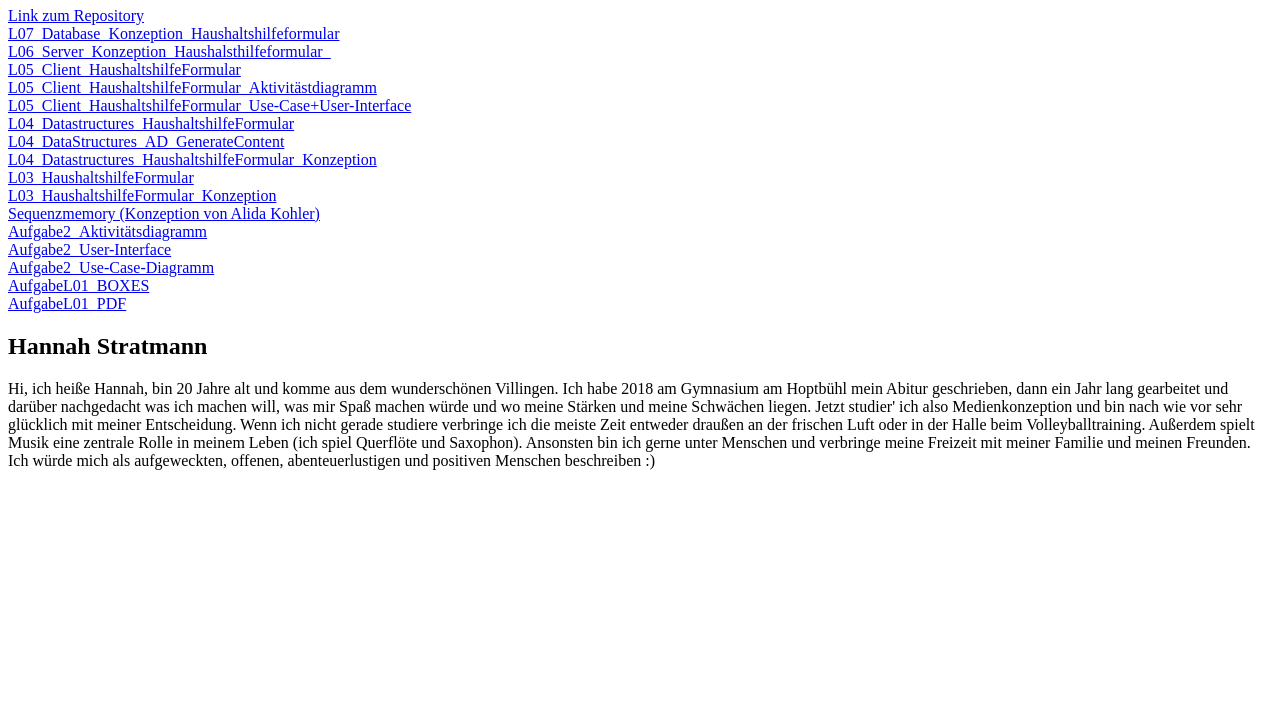
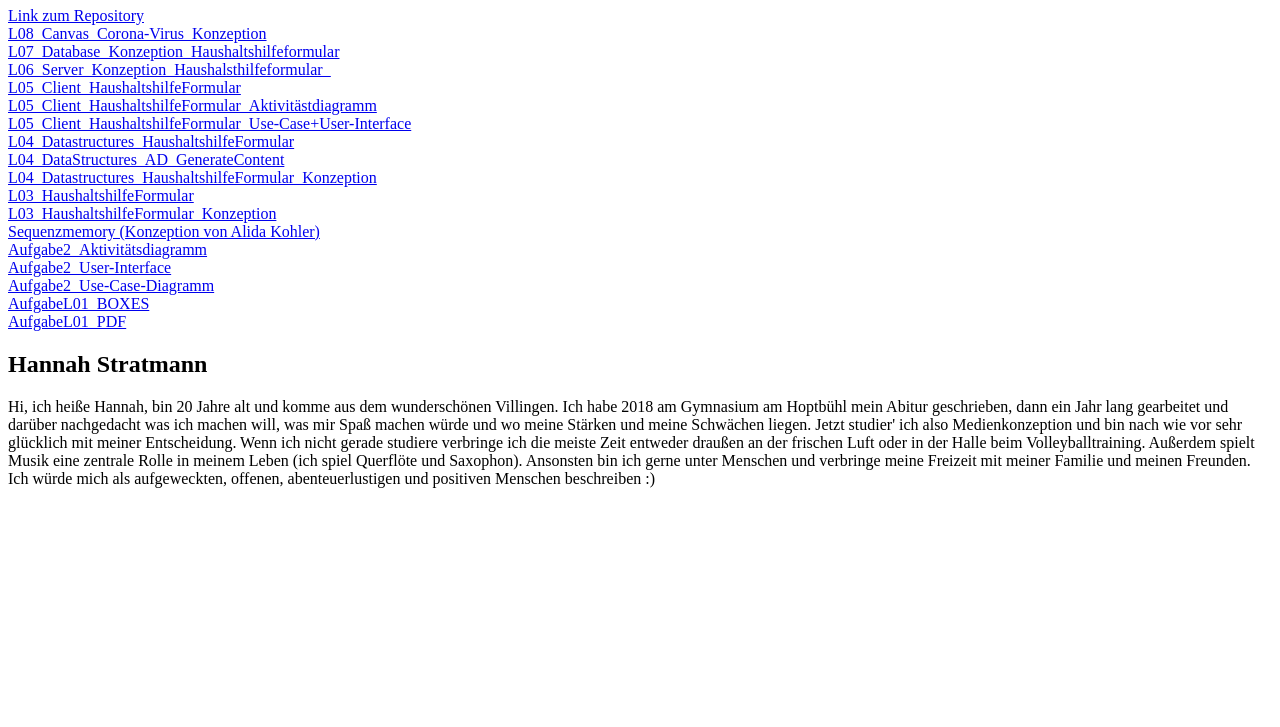
Before and after one commit to Hannah257/EIA2, a website: page Steckbrief/steckbrief.htm in a window 1280 px wide. Shown: the part 73-800 px from the top of the page. Drawn offline with Linux system fonts and the light colour scheme.

Commit message:
Update setckbrief

```diff
--- a/Steckbrief/steckbrief.htm
+++ b/Steckbrief/steckbrief.htm
@@ -10,6 +10,7 @@
 <h1>Aufgaben</h1>
 <nav><a href="https://github.com/Hannah257/EIA2_SoSe2020" target="_blank">Link zum Repository</a></nav>
 
+<nav><a href="../L08_Canvas/Corona-Virus/Konzeption_Corona-Virus/L08_Canvas_Corona-Virus_Konzeption.pdf" target="_blank">L08_Canvas_Corona-Virus_Konzeption</a></nav>
 <nav><a href="../L07_Database/Konzeption/Konzeption_L07_Database.pdf" target="_blank">L07_Database_Konzeption_Haushaltshilfeformular</a></nav>
 <nav><a href="../L06_Server/L06_Haushaltshilfe/Konzeption/Konzeption_L06_Server.pdf" target="_blank">L06_Server_Konzeption_Haushalsthilfeformular_</a></nav>
 <nav><a href="../L05_Client Haushaltshilfe Formular/L05.html" target="_blank">L05_Client_HaushaltshilfeFormular</a></nav>
```
